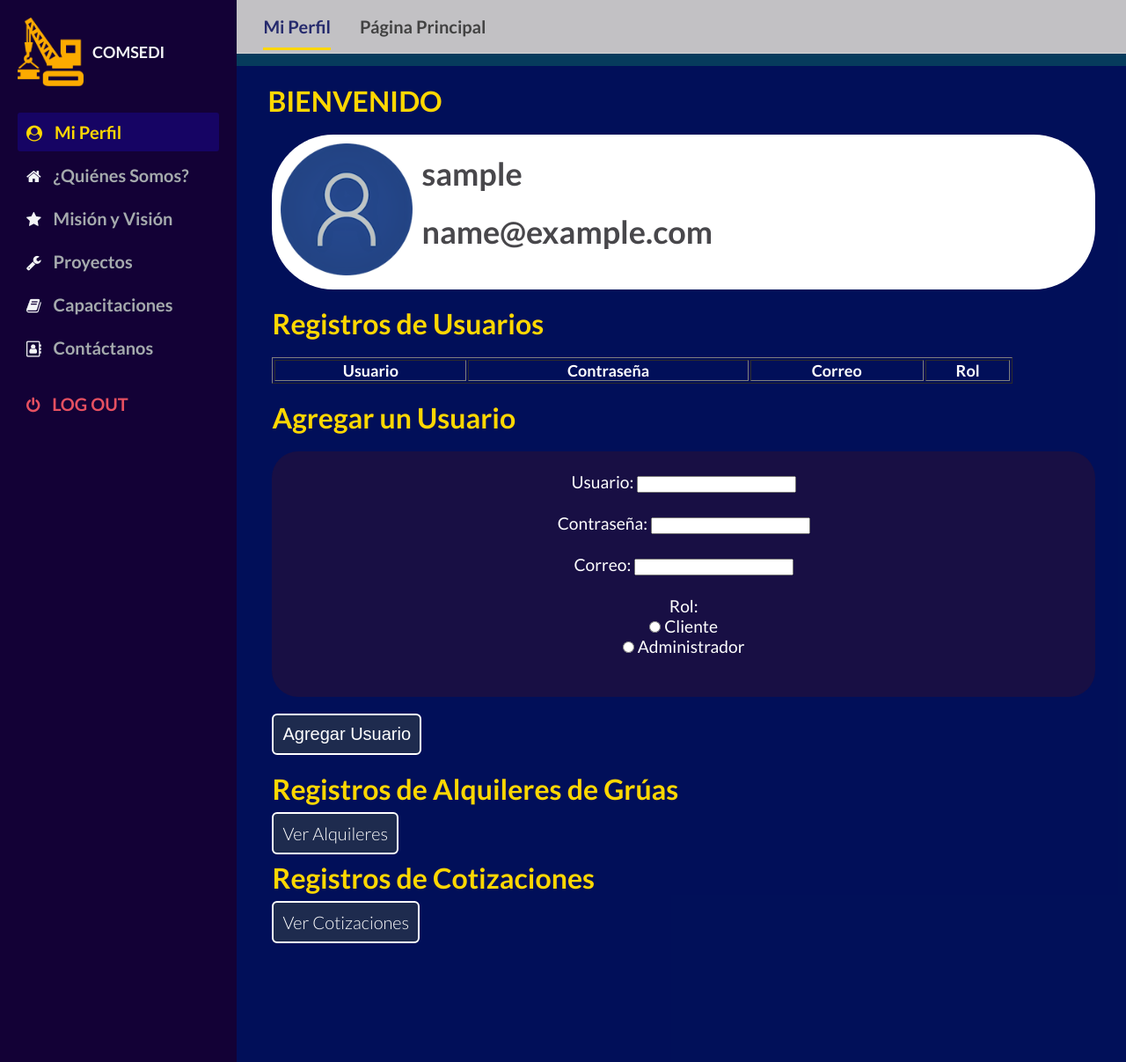
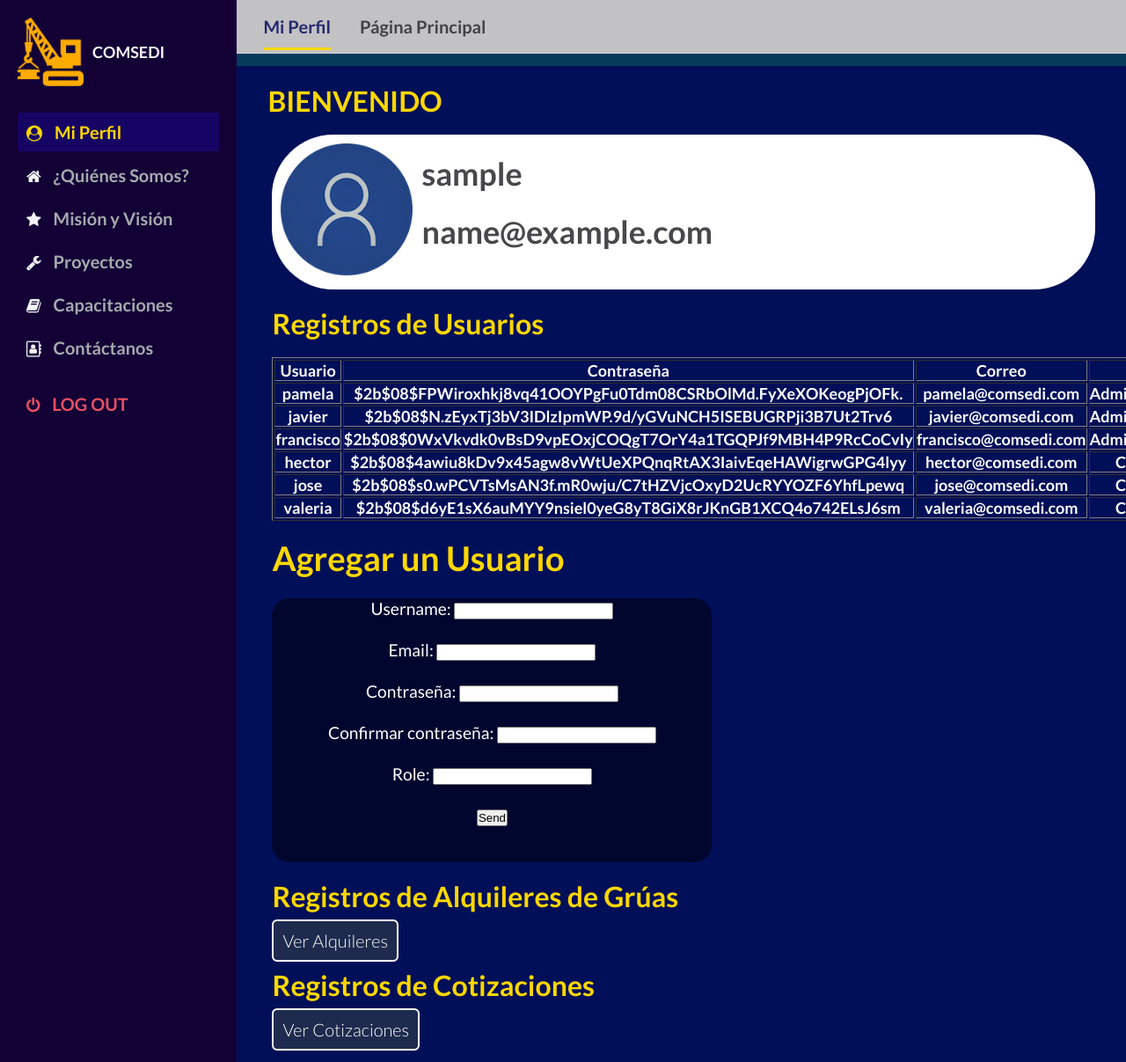
Before and after one commit to PamelaAbrego/PrograAplicada-ProyectoFinal, a Flask app: page /perfil_admin in a window 1280 px wide. Shown: the whole page at 88% size. Run offline with Flask 2, Linux system fonts and the light colour scheme; the visitor is signed in with stand-in values (Sample User, id 1); data comes from the database, SQL or seed files in the repository; lists and menus that the app fills with data are empty.

Commit message:
Registro y Tabla Usuarios del Admin

```diff
--- a/logic/usuarios_logic.py
+++ b/logic/usuarios_logic.py
@@ -65,3 +65,15 @@ class UsuariosLogic(PybaLogic):
             return result[0]["email"]
         else:
             return []
+
+    def getAllUsers(self):
+        database = self.createDatabaseObj()
+        sql = (
+            "SELECT * "
+            + f"FROM comsedi.usuarios;"
+        )
+        result = database.executeQuery(sql)
+        if len(result) > 0:
+            return result
+        else:
+            return []
--- a/routes/perfil_admin_route.py
+++ b/routes/perfil_admin_route.py
@@ -9,6 +9,30 @@ class PerfilAdmin:
         @app.route("/perfil_admin", methods=["GET", "POST"])
         def perfil_admin():
             if request.method == "GET":
-                return render_template("perfil_admin.html", user = session["login_user"], email= session["login_email"])
+                logic = UsuariosLogic()
+                dataUsers = logic.getAllUsers()
+                return render_template("perfil_admin.html", user = session["login_user"], email= session["login_email"], dataUsers=dataUsers)
             elif request.method == "POST":
-                pass
+                logic = UsuariosLogic()
+                user = request.form["user"]
+                role = request.form["role"]
+                result = logic.checkUser(user)
+                if len(result) == 0:
+                    email = request.form["email"]
+                    passwd = request.form["password"]
+                    confPasswd = request.form["confPassword"]
+                    if passwd == confPasswd:
+                        salt = bcrypt.gensalt(rounds=8)
+                        strsalt = salt.decode("utf-8")
+                        encPassword = passwd.encode("utf-8")
+                        hashPasswd = bcrypt.hashpw(encPassword, salt)
+                        strPasswd = hashPasswd.decode("utf-8")
+                        rows = logic.insertUsuario(user, email, role, strPasswd, strsalt)
+                        flash("**Usuario ingresado correctamente**", "perfil_admin")
+                    else:
+                        flash("No pudimos verificar las credenciales", "perfil_admin")
+                        flash("Verifica que los datos esten correctos", "perfil_admin")
+                else:
+                    flash("**El usuario ya existe**", "perfil_admin")
+                    return redirect("perfil_admin")
+            return redirect("perfil_admin")
--- a/static/style_perfil_cliente.css
+++ b/static/style_perfil_cliente.css
@@ -32,6 +32,17 @@ body{
     background-color: #063b5c;
 }
 
+.contenedorForm{
+  align-items: center;
+  width: 500px;
+  height: 300px;
+  background: rgb(1, 6, 46);
+  border-radius: 20px;
+  top:50%;
+  left: 50%;
+
+}
+
 .information_cliente{
   color: white;
   padding-left: 5px;
@@ -46,12 +57,13 @@ body{
   text-align: center;
 }
 
-.form_usuarios {
+.form_usuarios_total {
   text-align: center;
-  background-color: rgb(24, 15, 68);
   color: white;
   font-size: larger;
   border-radius: 30px;
+  top:50%;
+  left: 50%;
 }
 
 .information_cliente_datos{
--- a/templates/perfil_admin.html
+++ b/templates/perfil_admin.html
@@ -55,6 +55,15 @@
                                 <th>Contraseña</th>
                                 <th>Correo</th>
                                 <th>Rol</th>
+
+                                {% for user in dataUsers %}
+                                <tr>
+                                    <th>{{user["user"]}}</th>
+                                    <th>{{user["password"]}}</th>
+                                    <th>{{user["email"]}}</th>
+                                    <th>{{user["role"]}}</th>
+                                </tr>
+                                {% endfor %}
                             </tr>
                         </table>
                         <br>
@@ -87,33 +96,48 @@
 
                         <h1 class="main__title">Agregar un Usuario</h1>
                         <br>
-                        <div class="form_usuarios">
-                            <br>
-                            <label for="">Usuario: </label>
-                            <input type="text" id="user">
-                            <label for="" id="user_result" class="correccion"></label>
-                            <br><br>
-                            <label for="">Contraseña: </label>
-                            <input type="text" id="password">
-                            <label for="" id="password_result" class="correccion"></label>
-                            <br><br>
-                            <label for="">Correo: </label>
-                            <input type="text" id="email">
-                            <label for="" id="email_result" class="correccion"></label>
-                            <br><br>
-                            <label for="">Rol: </label>
-                            <br>
-                            <input type="radio" id="Cliente" name="Cliente">
-                            <label for "ClienteNat"> Cliente </label> <br>
-                            <input type="radio" id="Administrador" name="Cliente">
-                            <label for "ClienteEmp"> Administrador </label>
-                            <br><br>
-                            <label for="" id="role_result" class="correccion"></label>
-                            <br>
+                        <div class="contenedorForm">
+                            <form action="{{ url_for('perfil_admin') }}" method="POST">
+                                <label class="blanco" for="user">Username:</label>
+                                <input type="text" name="user" id="user">
+                                <br><br>
+
+                                <label class="blanco" for="email">Email:</label>
+                                <input type="text" name="email" id="email">
+                                <br><br>
+
+                                <label class="blanco" for="password">Contraseña:</label>
+                                <input type="password" name="password" id="password">
+                                <br><br>
+
+                                <label class="blanco" for="confPassword">Confirmar contraseña:</label>
+                                <input type="password" name="confPassword" id="confPassword">
+                                <br><br>
+
+                                <label class="blanco" for="role">Role:</label>
+                                <input type="text" name="role" id="role">
+                                <br><br>
+
+                                <input class="submit" type="submit" name="submit" value="Send">
+
+                                <br><br>
+
+                            </form>
+
+                            {% with messages = get_flashed_messages(with_categories = true, category_filter=["perfil_admin"]) %}
+
+                            {% if messages %}
+
+                                {% for category, message in messages %}
+
+                                <p>{{message}}</p>
+
+                                {% endfor %}
+
+                            {% endif %}
+
+                            {% endwith %}
                         </div>
-                        <br>
-                        <button class="boton" onclick="verificarForm()">Agregar Usuario</button>
-                        <br>
 
                     </div>
                     <br>
```
